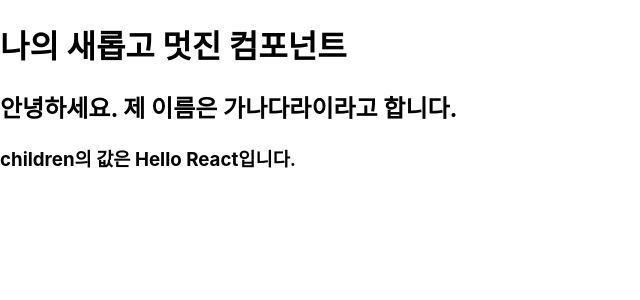
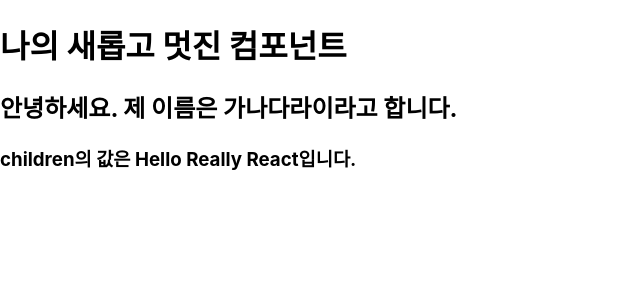
Before and after one commit to yeonjae97/Save_Files, a React (Create React App) app: page / in a window 1280 px wide. Shown: the top 300 px of the page, without its empty margins (0-640 px from the left). Built offline with nearby package versions, Linux system fonts and the light colour scheme.

Commit message:
세 번째 커밋

```diff
--- a/src/App.js
+++ b/src/App.js
@@ -1,7 +1,7 @@
 import MyComponent from './MyComponent';
 
 const App = () => {
-  return <MyComponent name="가나다라">Hello React</MyComponent>;
+  return <MyComponent name="가나다라">Hello Really React</MyComponent>;
 };
 
 export default App;
```
